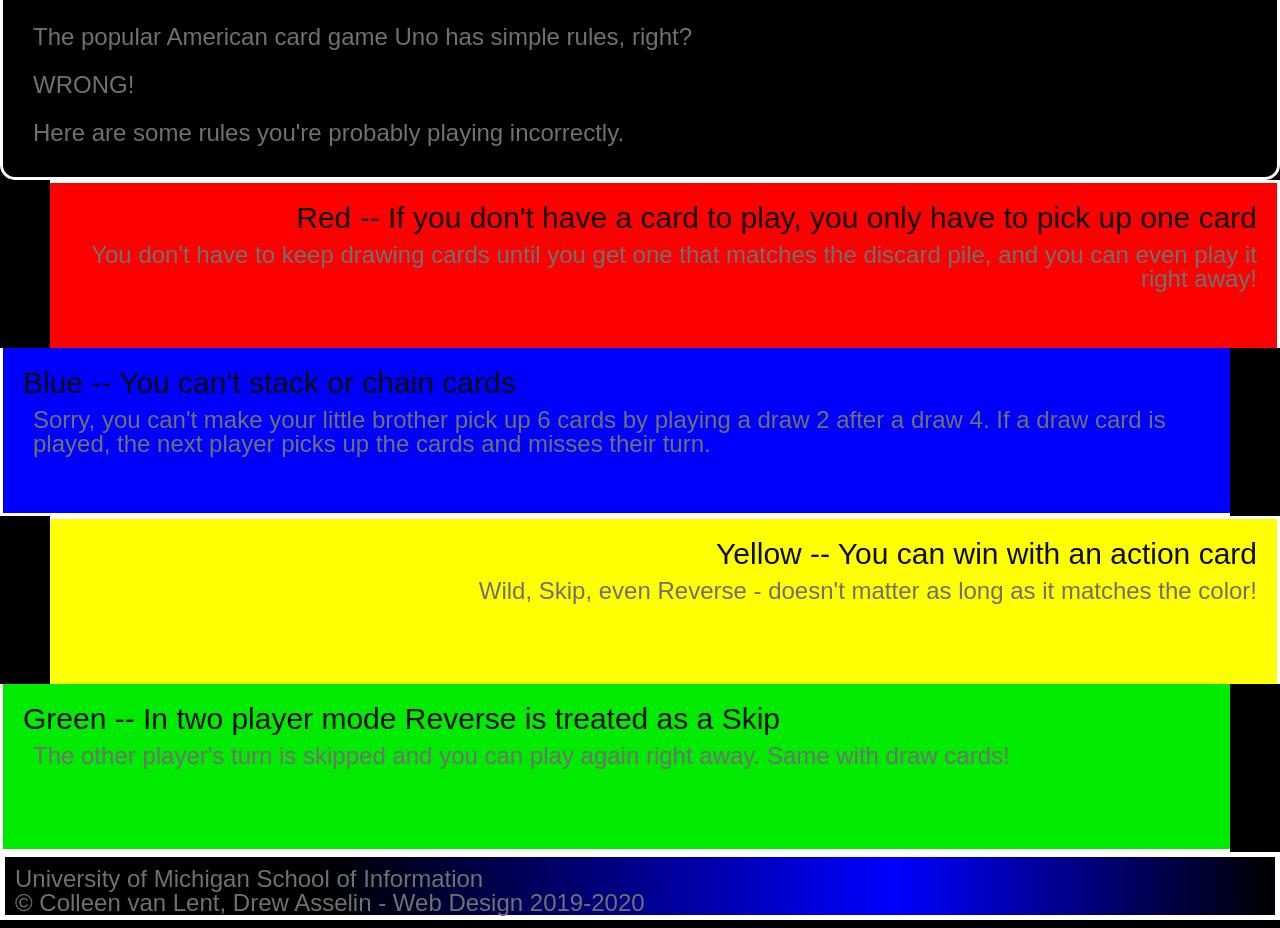
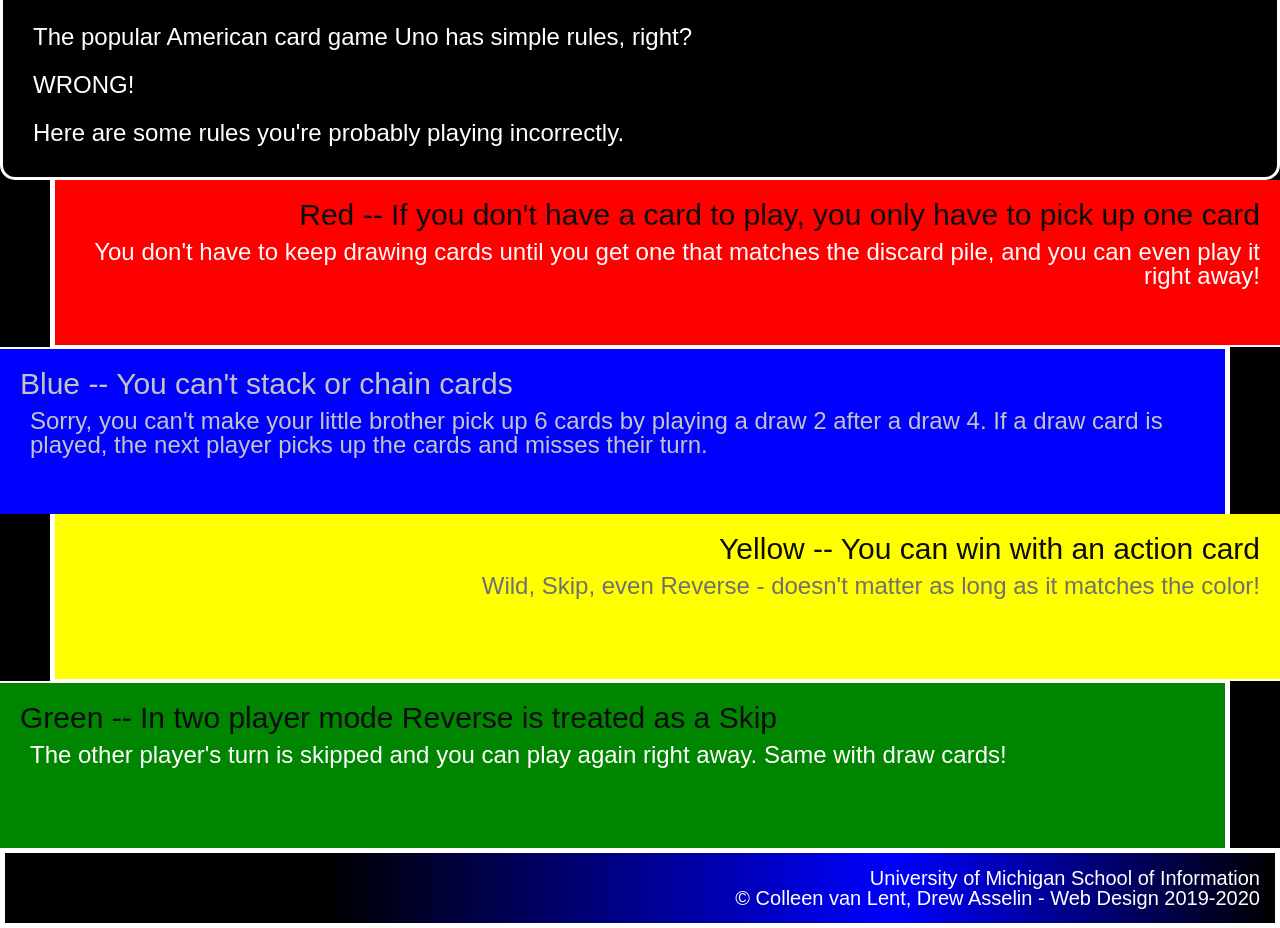
Before and after one commit to JSambo1/hw2-23, a plain HTML site: page index.html in a window 1280 px wide. Shown: the part 313-1241 px from the top of the page. Drawn offline with Linux system fonts and the light colour scheme.

Commit message:
Add files via upload

```diff
--- a/css/style.css
+++ b/css/style.css
@@ -1,8 +1,8 @@
 body {
-    font-family: arial, Verdana;
+    font-family: Arial, Verdana;
     background-color: #000000; /*change to hexadeicmal values*/
     color: #FFFFFF;
-    margin: 20px, 20px, 0px, 20px;
+    margin: 20px, 20px, 0px;
     line-height: 1;
 }
 
@@ -10,7 +10,6 @@ h1 {
     font-size: 42px;
     text-align: center;
     padding: 15px;
-    color: #c4c4c4;
 }
 
 h2 {
@@ -22,7 +21,6 @@ p {
     font-size: 24px;
     padding-top: 10px;
     padding-left: 10px;
-    color: #707070
 }
 
 img{
@@ -34,10 +32,9 @@ img{
 }
 
 div{
-    height: auto;
     min-height: 125px;
-    padding: 20px 20px 20px 20px;
-    border: 3px solid white;
+    padding: 20px;
+    border: 3px solid #ffffff;
 }
 
 .introduction{
@@ -50,41 +47,41 @@ div{
     background-color: red;
     text-align: right;
     margin-left: 50px;
-    border-bottom: 2px;
-    border-left: 5px;
+    border-width: 0px 0px 2px 5px;
 }
 
-div.blue {
+.blue {
     background-color: blue;
     text-align: left;
     margin-right: 50px;
-    border-right: 5px;
-    border-top: 2px;
+    border-width: 2px 5px 0px 0px;
+    color: #c4c4c4;
 }
 
-div.yellow {
+.blue > h2{
+    color: #c4c4c4;
+}
+.yellow {
     background: yellow;
     text-align: right;
     margin-left: 50px;
-    border-bottom: 2px;
-    border-left: 5px;
+    border-width: 0px 0px 2px 5px;
+    color: #707070
 }
 
-div.green{
-    background-color: #00EB00;
+.green{
+    background-color: #008500;
     text-align: left;
     margin-right: 50px;
-    border-right: 5px;
-    border-top: 2px;
+    border-width: 2px 5px 0px 0px;
 }
 
 footer{
-    background: rgb(0,0,0);
     background: linear-gradient(90deg, rgba(0,0,0,1) 25%, rgba(0,0,255,1) 70%, rgba(0,0,0,1) 100%);
     border: 5px solid white;
+    text-align: right;
 }
-footer.p{
-    text-align: right;
+footer > p{
     font-size: 20px;
     padding-top: 15px;
     padding-right: 15px;
```
